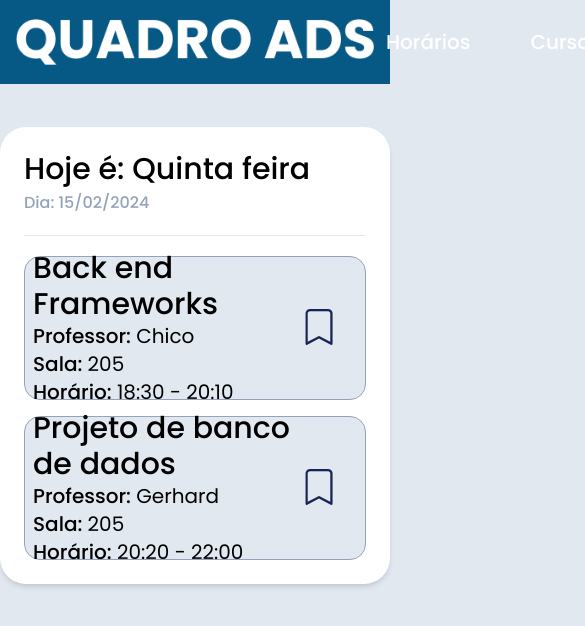
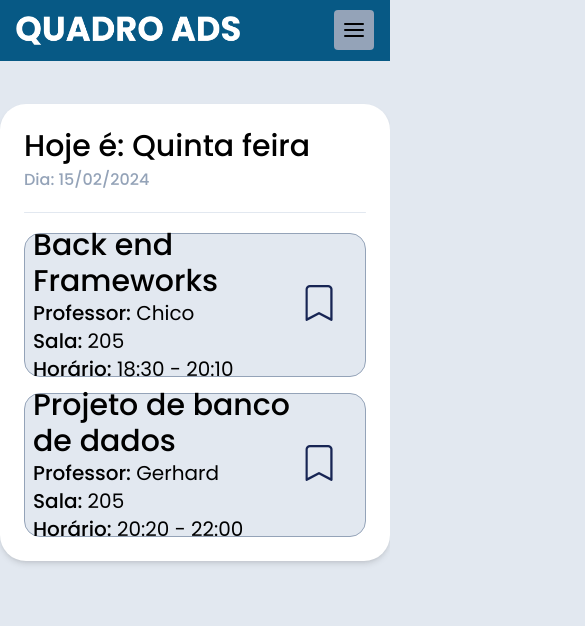
Before and after one commit to FalaAiMatheus/quadro-ads, a React (Vite) app: page / in a window 390 px wide. Shown: the top 626 px of the page, 585 px wide, since content can reach past the window. Built offline with nearby package versions, Linux system fonts and the light colour scheme.

Commit message:
fix: corrigindo o mobile menu Corrigindo o hook do menu mobile, css e o header Corrigindo o menu pois anteriormente era necessario ao entrar na pagina que ela fosse atualizada para que o menu carregasse

```diff
--- a/src/components/Header.jsx
+++ b/src/components/Header.jsx
@@ -1,12 +1,18 @@
-import { Link } from "react-router-dom";
+import { Link, useLocation } from "react-router-dom";
 import Logo from "../assets/logo-quadro-ads.png";
 import useMedia from "../hooks/useMedia";
-import { useState } from "react";
+import { useEffect, useState } from "react";
 import styles from "./mobileMenu.module.css";
 
 function Header() {
   const mobile = useMedia("(max-width: 868px)");
   const [mobileMenu, setMobileMenu] = useState(false);
+  const pathname = useLocation()
+
+  useEffect(() => {
+    setMobileMenu(false)
+  },[pathname])
+
   return (
     <>
       {mobile && (
@@ -19,7 +25,7 @@ function Header() {
         ></button>
       )}
       <header className="bg-sky-800 flex items-center justify-between p-4">
-        <img className="max-w-96 w-full" src={Logo} alt="Logo Quadro ADS" />
+        <img className="max-w-96 w-full max-md:max-w-56" src={Logo} alt="Logo Quadro ADS" />
         <nav
           className={`${mobile ? styles.mobileNav : ""} ${
             mobileMenu && styles.mobileNavActive
--- a/src/components/mobileMenu.module.css
+++ b/src/components/mobileMenu.module.css
@@ -1,6 +1,6 @@
 .mobileMenu {
   position: absolute;
-  top: 20px;
+  top: 10px;
   right: 16px;
 }
 .mobileMenu::after {
@@ -41,6 +41,7 @@
   transform: translateX(-10px);
   opacity: 0;
   width: 300px;
+  pointer-events: none;
 }
 .mobileNav a {
   display: flex;
@@ -63,4 +64,5 @@
   transform: initial;
   opacity: 1;
   z-index: 100;
+  pointer-events: initial;
 }
--- a/src/hooks/useMedia.jsx
+++ b/src/hooks/useMedia.jsx
@@ -8,6 +8,7 @@ function useMedia(media) {
       const { matches } = window.matchMedia(media);
       setMatch(matches);
     }
+    changeMatch()
     window.addEventListener("resize", changeMatch);
     return () => {
       window.removeEventListener("resize", changeMatch);
```
